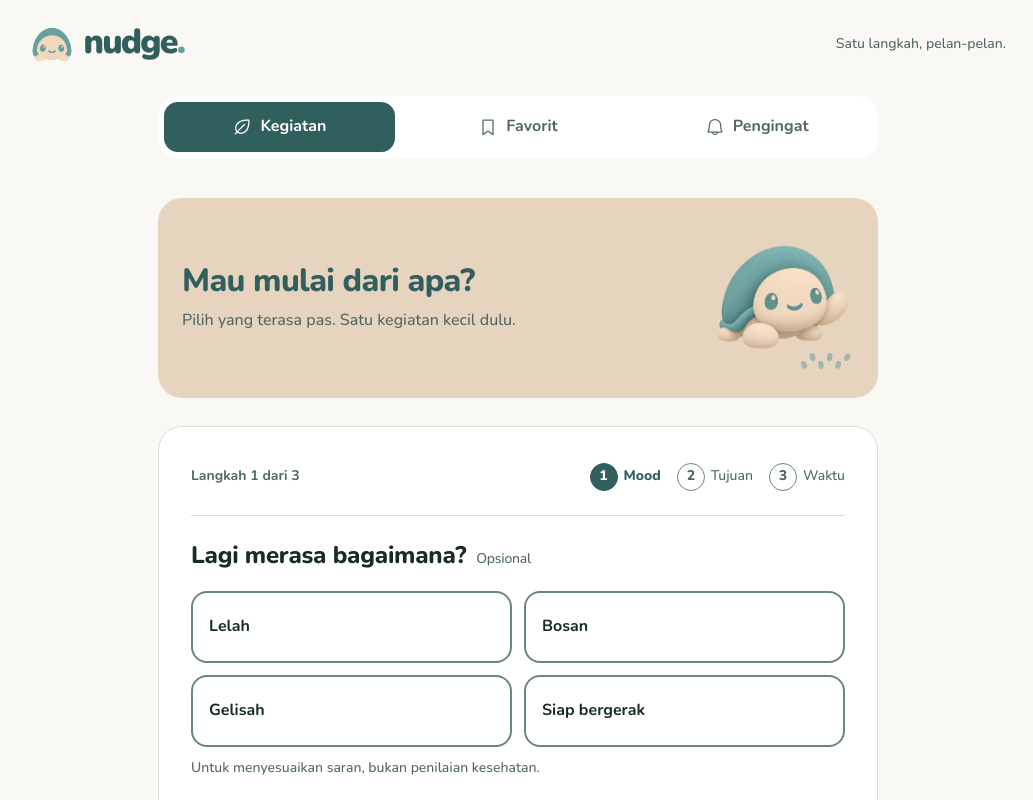
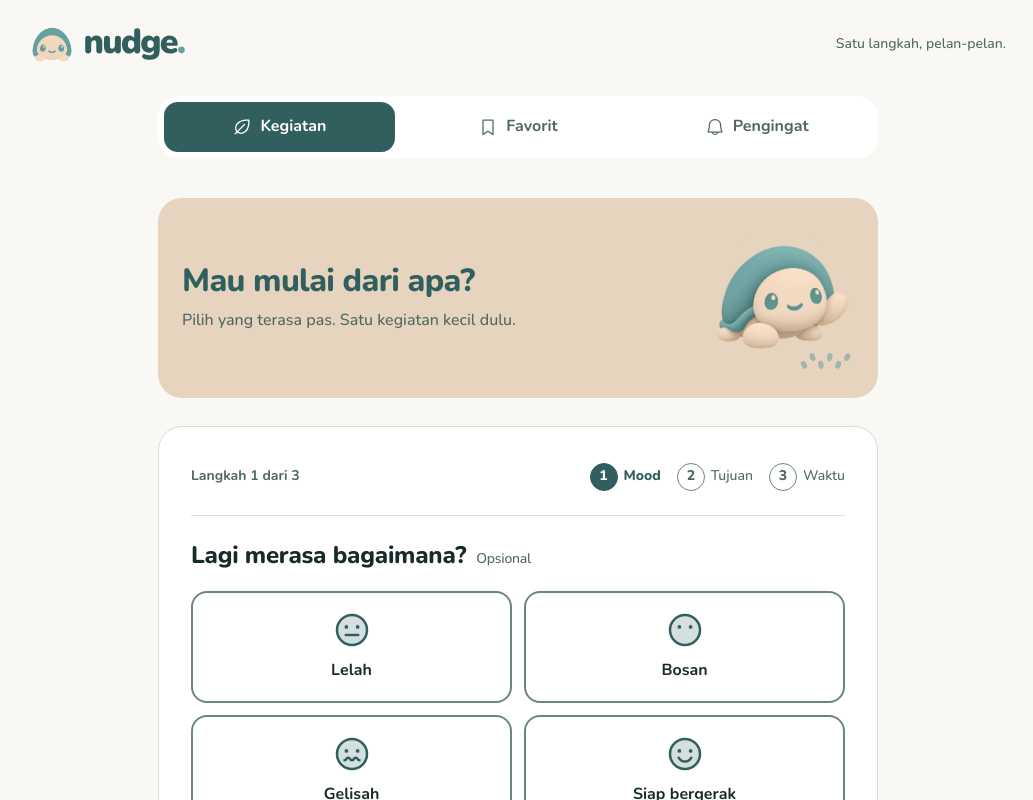
Before and after one commit to Fabverse0/Nudge, a Next.js app: page /app in a window 1280 px wide. Shown: the top 800 px of the page, without its empty margins (122-1155 px from the left). Built offline with nearby package versions, Linux system fonts and the light colour scheme.

Commit message:
style(app): give mood choices equal expressive faces

```diff
--- a/src/components/activity/activity-primitives.tsx
+++ b/src/components/activity/activity-primitives.tsx
@@ -2,6 +2,10 @@ import {
   ClipboardTextIcon,
   FootprintsIcon,
   LeafIcon,
+  SmileyIcon,
+  SmileyBlankIcon,
+  SmileyMehIcon,
+  SmileyNervousIcon,
 } from "@phosphor-icons/react";
 import Image from "next/image";
 import { TurtleMascot } from "@/components/ui/turtle-mascot";
@@ -10,7 +14,20 @@ import {
   toolLabels,
   type Activity,
   type Goal,
+  type Mood,
 } from "@/lib/activities/catalog";
+
+export function MoodIcon({ mood }: { mood: Mood }) {
+  const Icon = {
+    Lelah: SmileyMehIcon,
+    Bosan: SmileyBlankIcon,
+    Gelisah: SmileyNervousIcon,
+    "Siap bergerak": SmileyIcon,
+  }[mood];
+  return (
+    <Icon size={40} weight="duotone" aria-hidden="true" className="mood-face" />
+  );
+}
 
 export function GoalIcon({ goal, size = 24 }: { goal: Goal; size?: number }) {
   const Icon =
--- a/src/components/activity/activity-studio.css
+++ b/src/components/activity/activity-studio.css
@@ -242,9 +242,26 @@
 }
 
 .app-studio .mood-options .choice {
-  min-height: 72px;
+  min-height: 112px;
   padding: 16px;
   gap: 8px;
+  flex-direction: column;
+  justify-content: center;
+  text-align: center;
+}
+
+.app-studio .mood-face {
+  color: var(--action);
+}
+
+.app-studio .mood-options .choice:has(input:checked) {
+  background: var(--selection);
+}
+
+.app-studio .mood-options .choice .selection-check {
+  position: absolute;
+  top: 10px;
+  right: 10px;
 }
 
 .app-studio .choice > :not(input) {
@@ -943,7 +960,12 @@
   }
 
   .app-studio .mood-options .choice {
-    min-height: 56px;
+    min-height: 72px;
+    flex-direction: row;
+    justify-content: flex-start;
+    gap: 16px;
+    text-align: left;
+    padding-right: 40px;
   }
 
   .app-studio .duration-options {
--- a/src/components/activity/selection-flow.tsx
+++ b/src/components/activity/selection-flow.tsx
@@ -15,7 +15,7 @@ import {
   type Mood,
 } from "@/lib/activities/catalog";
 import type { Context } from "@/lib/recommendation/recommend";
-import { GoalIcon } from "./activity-primitives";
+import { GoalIcon, MoodIcon } from "./activity-primitives";
 
 export type SelectionStep = "mood" | "goal" | "time";
 const steps: SelectionStep[] = ["mood", "goal", "time"];
@@ -151,6 +151,7 @@ export function SelectionFlow(props: SelectionFlowProps) {
                       checked={mood === value}
                       onChange={() => props.onMoodChange(value)}
                     />
+                    <MoodIcon mood={value} />
                     <span>{value}</span>
                     <SelectionCheck />
                   </label>
```
